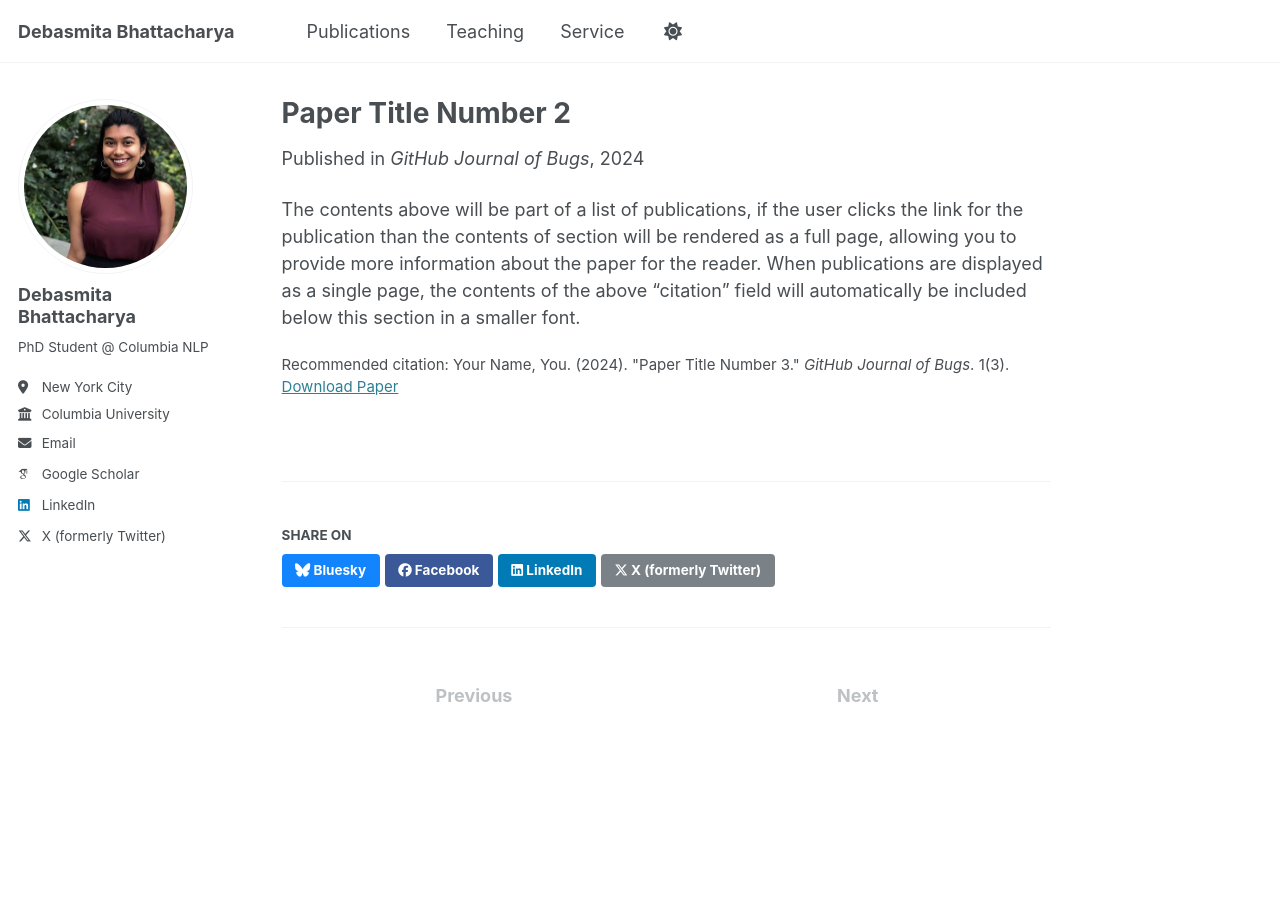
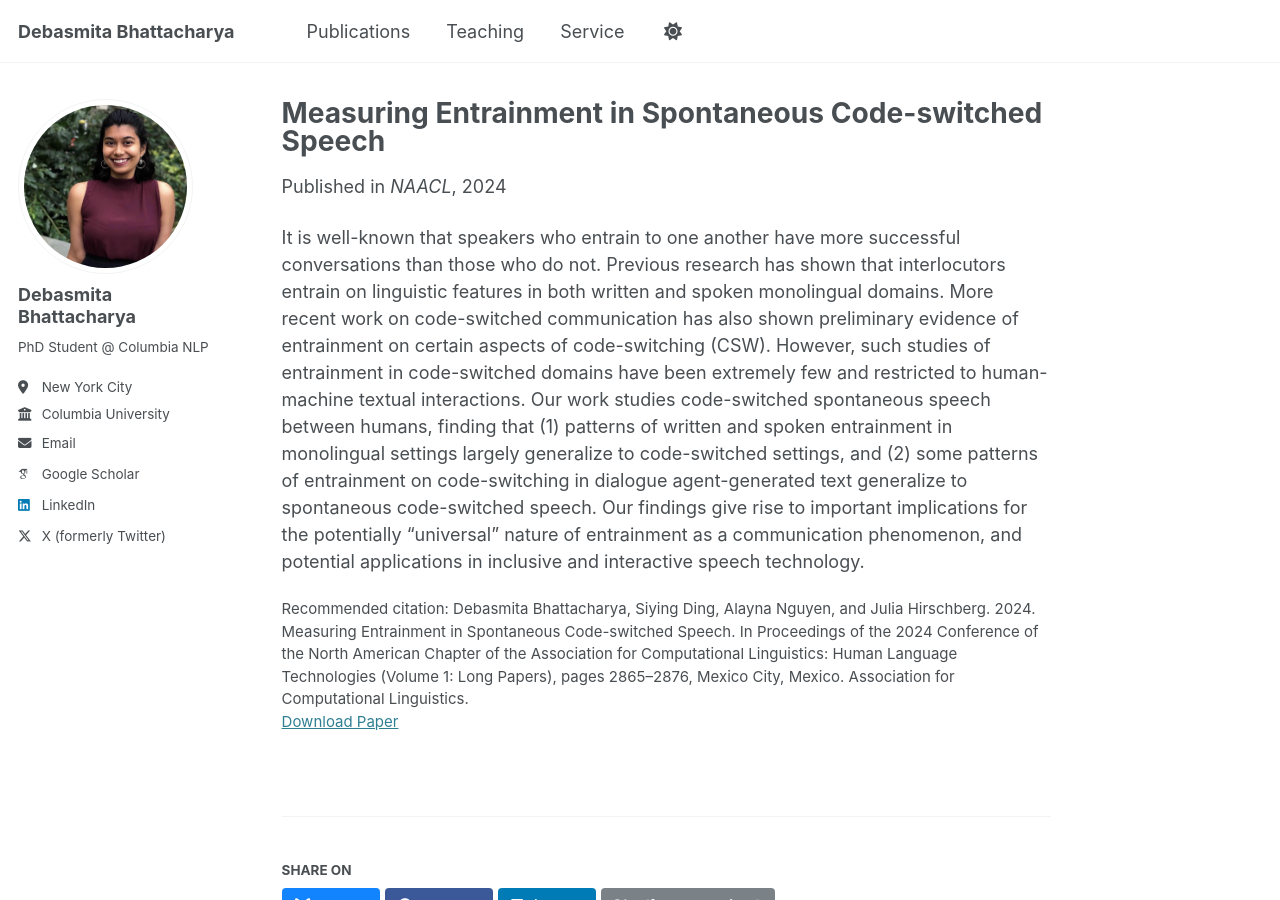
Before and after one commit to debasmita-b/debasmita-b.github.io, a Jekyll site: the page built from _publications/2024-02-17-paper-title-number-2.md, in a window 1280 px wide and 900 px high. Built offline with Jekyll 4.4.1, drawn with Linux system fonts in a browser that asks for light colours; some web fonts are replaced.

Commit message:
Update 2024-02-17-paper-title-number-2.md

```diff
--- a/_publications/2024-02-17-paper-title-number-2.md
+++ b/_publications/2024-02-17-paper-title-number-2.md
@@ -1,13 +1,13 @@
 ---
-title: "Paper Title Number 2"
+title: "Measuring Entrainment in Spontaneous Code-switched Speech"
 collection: publications
 category: conferences
-permalink: /publication/2024-02-17-paper-title-number-1
-excerpt: 'This paper is about fixing template issue #693.'
-date: 2024-02-17
-venue: 'GitHub Journal of Bugs'
-paperurl: 'http://academicpages.github.io/files/paper3.pdf'
-citation: 'Your Name, You. (2024). &quot;Paper Title Number 3.&quot; <i>GitHub Journal of Bugs</i>. 1(3).'
+permalink: /publications/entrainment
+excerpt: 'This paper investigates entrainment in a novel multilingual setting.'
+date: 2024-06-16
+venue: 'NAACL'
+paperurl: 'https://aclanthology.org/2024.naacl-long.158.pdf'
+citation: 'Debasmita Bhattacharya, Siying Ding, Alayna Nguyen, and Julia Hirschberg. 2024. Measuring Entrainment in Spontaneous Code-switched Speech. In Proceedings of the 2024 Conference of the North American Chapter of the Association for Computational Linguistics: Human Language Technologies (Volume 1: Long Papers), pages 2865–2876, Mexico City, Mexico. Association for Computational Linguistics.'
 ---
 
-The contents above will be part of a list of publications, if the user clicks the link for the publication than the contents of section will be rendered as a full page, allowing you to provide more information about the paper for the reader. When publications are displayed as a single page, the contents of the above "citation" field will automatically be included below this section in a smaller font.
+It is well-known that speakers who entrain to one another have more successful conversations than those who do not. Previous research has shown that interlocutors entrain on linguistic features in both written and spoken monolingual domains. More recent work on code-switched communication has also shown preliminary evidence of entrainment on certain aspects of code-switching (CSW). However, such studies of entrainment in code-switched domains have been extremely few and restricted to human-machine textual interactions. Our work studies code-switched spontaneous speech between humans, finding that (1) patterns of written and spoken entrainment in monolingual settings largely generalize to code-switched settings, and (2) some patterns of entrainment on code-switching in dialogue agent-generated text generalize to spontaneous code-switched speech. Our findings give rise to important implications for the potentially “universal” nature of entrainment as a communication phenomenon, and potential applications in inclusive and interactive speech technology.
```
